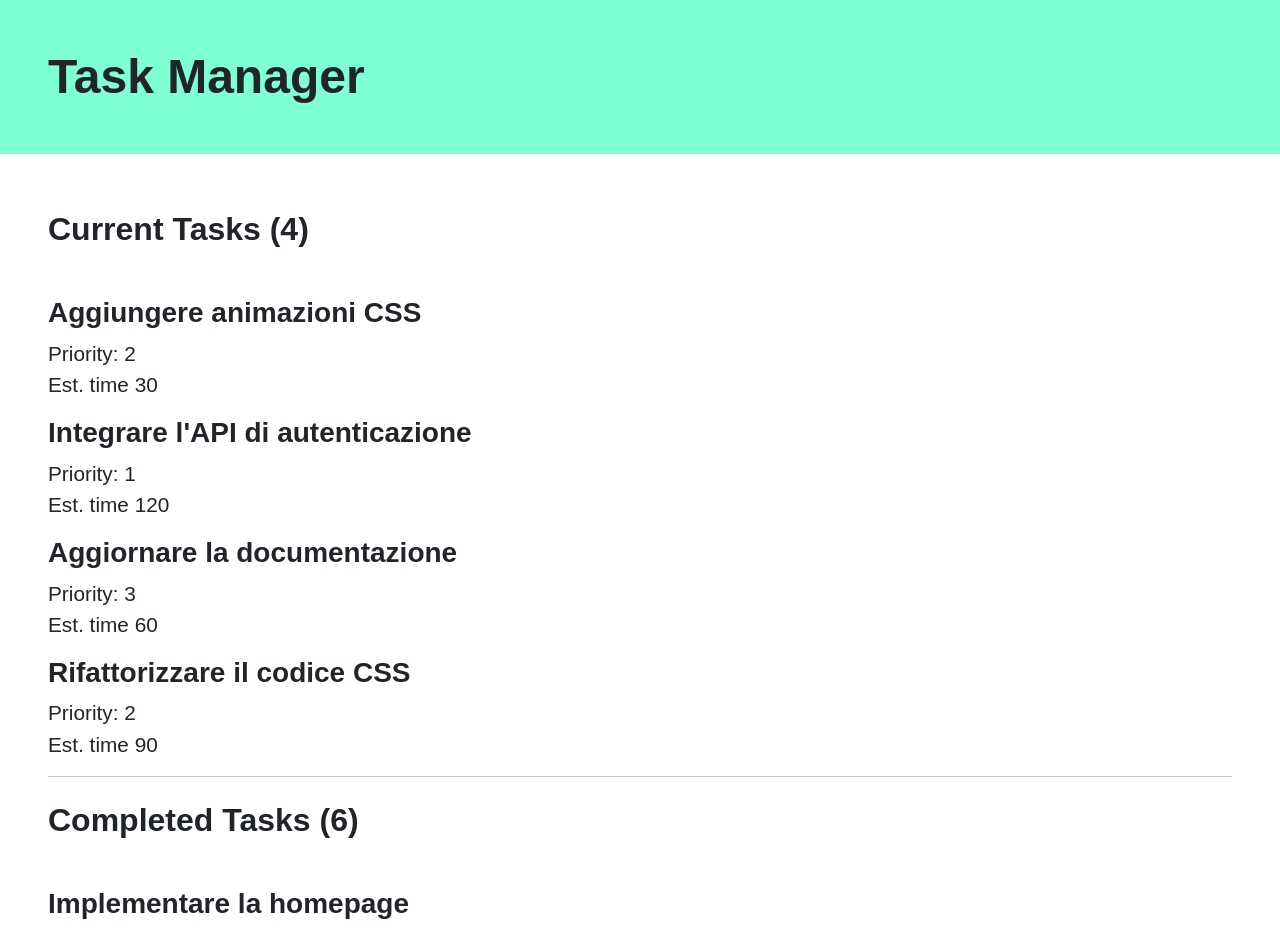
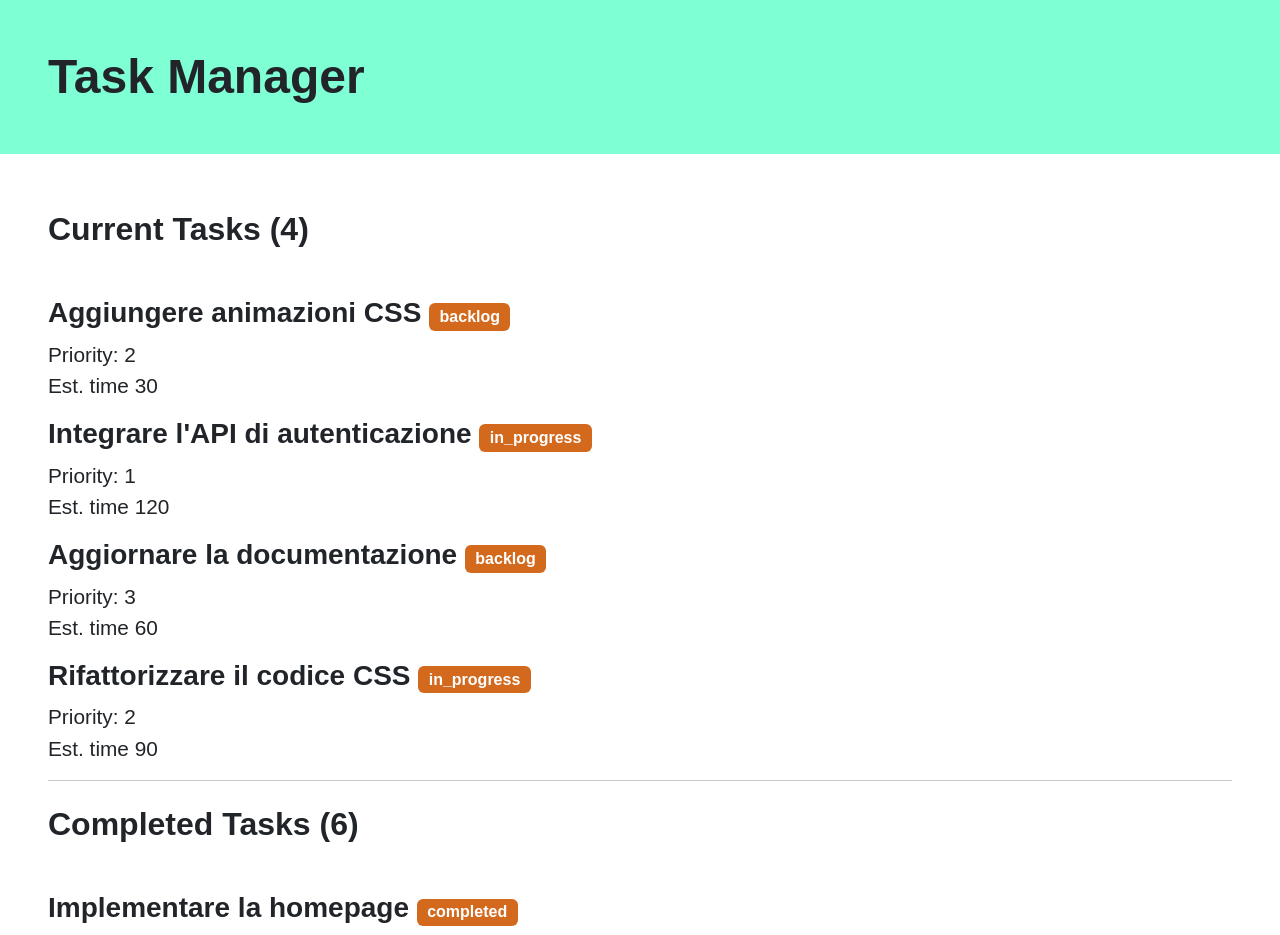
Before and after one commit to AndreaBeltramin/react-task-list, a React (Vite) app: page / in a window 1280 px wide. Shown: the top 935 px of the page. Built offline with nearby package versions, Linux system fonts and the light colour scheme.

Commit message:
label di stato di fianco al titolo

```diff
--- a/src/App.css
+++ b/src/App.css
@@ -25,3 +25,8 @@ ul {
 li {
 	font-size: 1.3rem;
 }
+
+.badge {
+	background-color: rgb(211, 105, 29);
+	font-size: 1rem;
+}
--- a/src/App.jsx
+++ b/src/App.jsx
@@ -13,7 +13,9 @@ function App() {
 	const uncompletedTasksList = () => {
 		return currentTasksList.map((task) => (
 			<li key={task.id} className="mb-3">
-				<h3>{task.title}</h3>
+				<h3>
+					{task.title} <span className="badge">{task.state}</span>{" "}
+				</h3>
 				<ul>
 					<li>Priority: {task.priority}</li>
 					<li>Est. time {task.estimatedTime}</li>
@@ -30,7 +32,9 @@ function App() {
 	const tasksCompletedList = () => {
 		return completedTasksList.map((task) => (
 			<li key={task.id} className="mb-3">
-				<h3>{task.title}</h3>
+				<h3>
+					{task.title} <span className="badge">{task.state}</span>{" "}
+				</h3>
 				<ul>
 					<li>Priority: {task.priority}</li>
 					<li>Est. time {task.estimatedTime}</li>
```
